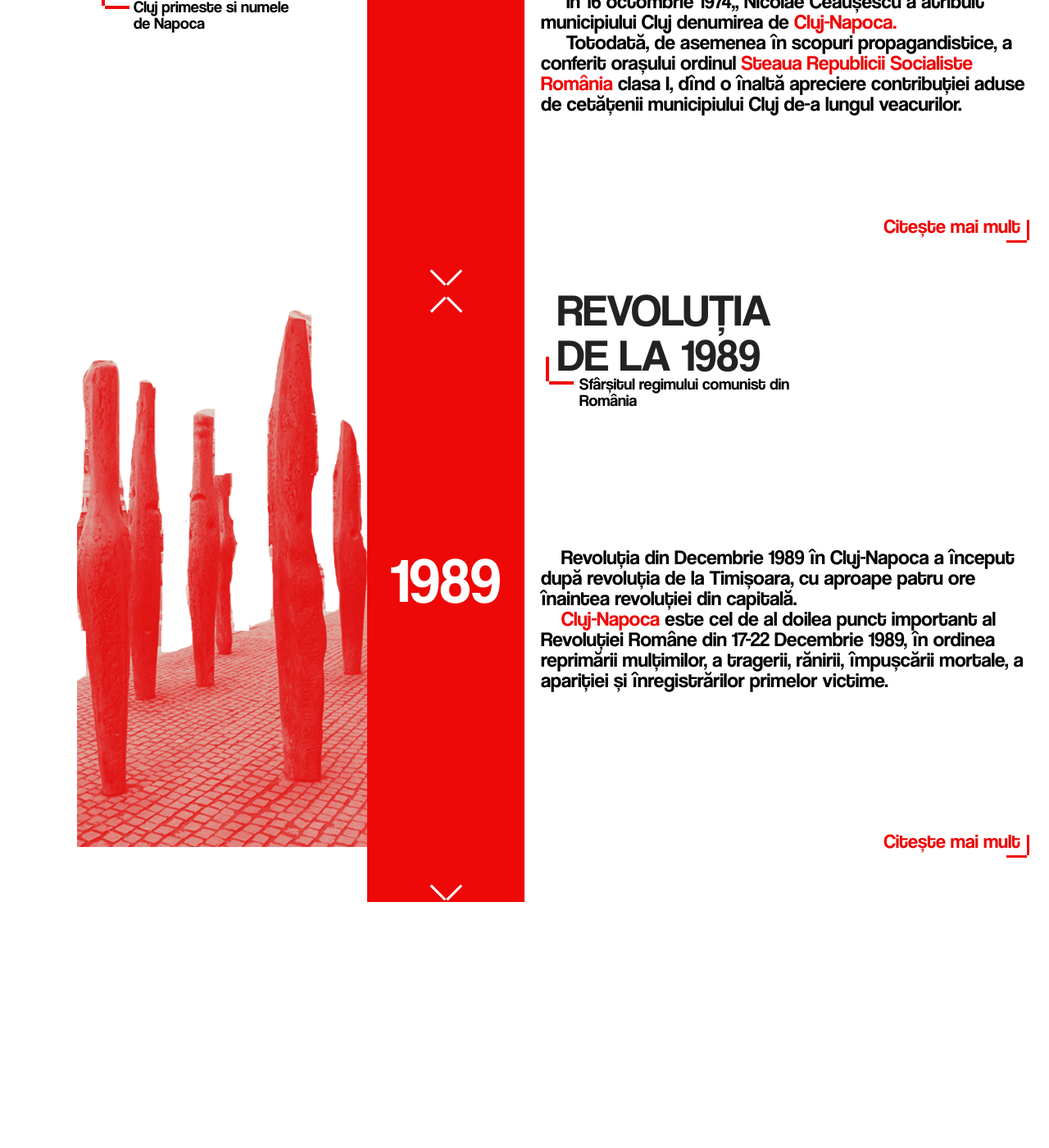
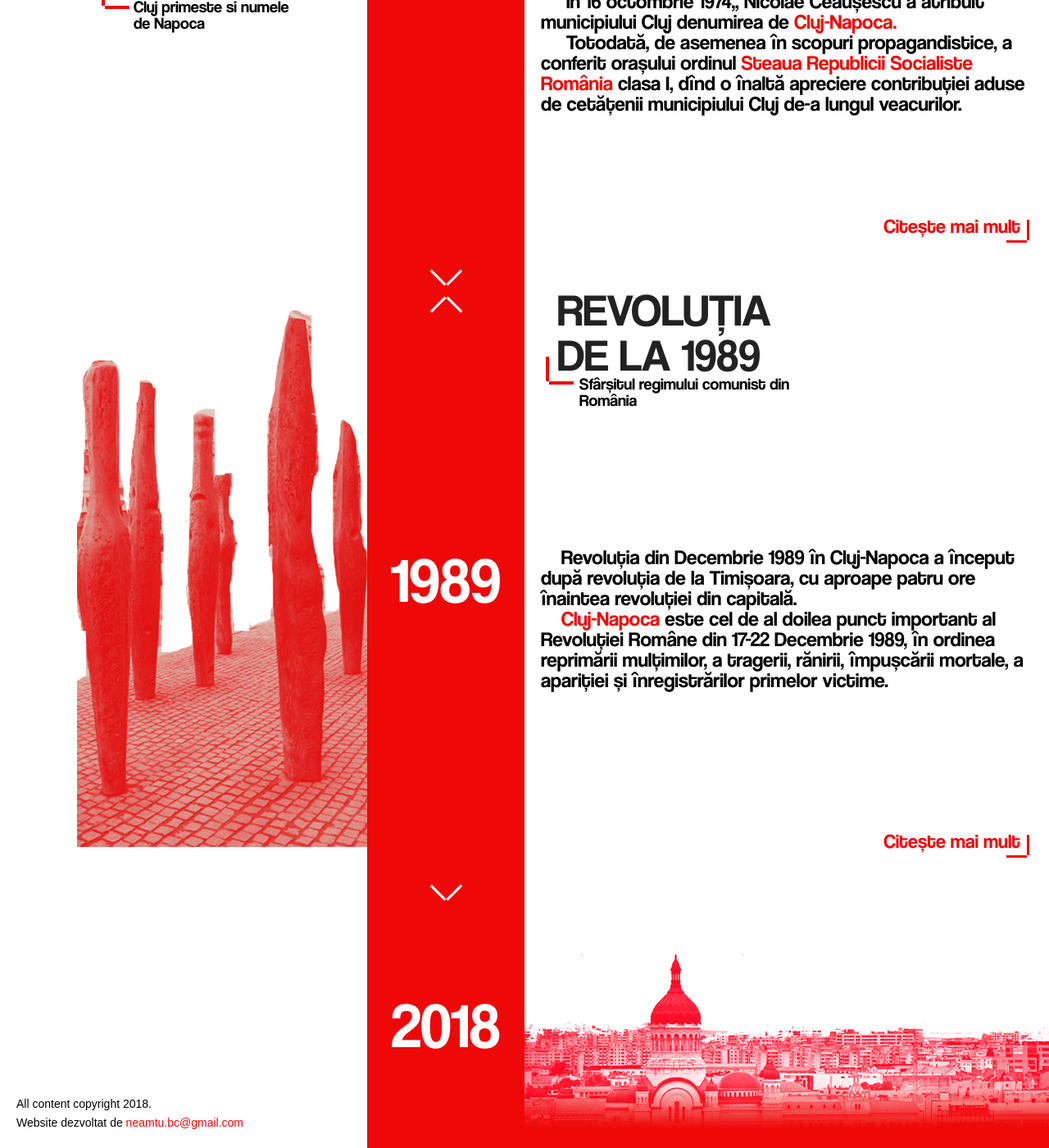
Before and after one commit to neamtuBC/istoria-clujului, a Jekyll site: the page built from index.html, in a window 1280 px wide and 1400 px high, scrolled down 18900 px. Shown: the whole window at 82% size. Built offline with Jekyll 4.4.1, drawn with Linux system fonts in a browser that asks for light colours; before the commit the page ends 20001 px from its top, so only the background shows below that.

Commit message:
-footer section

```diff
--- /dev/null
+++ b/_includes/footer.html
@@ -0,0 +1,17 @@
+<footer id="footer">
+  <div class="leftSection">
+    <p>All content copyright 2018.</br> Website dezvoltat de
+      <a href="mailto:neamtu.bc@gmail.com">neamtu.bc@gmail.com</a>
+    </p>
+  </div>
+  <div class="midleSection article">
+    <div class="yearWrap">
+      <h2>2018</h2>
+    </div>
+  </div>
+  <div class="rightSection">
+    <!-- <img src="./assets/img/footer-img.png" alt="footer image"> -->
+    <div class="image-footer">
+    </div>
+  </div>
+</footer>
--- a/assets/css/3-modules/_-modules-index.sass
+++ b/assets/css/3-modules/_-modules-index.sass
@@ -1,3 +1,4 @@
 @import 'columns'
 @import 'header'
 @import 'section'
+@import 'footer'
--- a/assets/css/3-modules/columns.sass
+++ b/assets/css/3-modules/_columns.sass
@@ -70,6 +70,10 @@
     flex-direction: column
     justify-content: space-between
     align-items: center
+
+    &::last-child
+      .arrow
+        display: none
 
     .yearWrap
       text-align: center
--- /dev/null
+++ b/assets/css/3-modules/_footer.sass
@@ -0,0 +1,45 @@
+footer
+  height: 300px
+  display: flex
+  .leftSection
+    display: flex
+    align-items: flex-end
+    p
+      display: block
+      font-family: "Fira Sans", sans-serif
+      color: black
+      padding-left: 20px
+
+      a
+        color: $myRed
+
+  .midleSection
+    &.article
+      align-items: center
+      justify-content: space-around
+
+  .rightSection
+    position: relative
+    img
+      position: absolute
+      right: 0px
+      max-width: 200%
+
+    .image-footer
+      width: 100%
+      background:
+        image: url(../img/footer-img.png)
+        position: center bottom
+        size: contain
+        repeat: no-repeat
+
+@media (max-width: 720px)
+  .leftSection
+    p
+      padding-left: 10px
+      font-size: 10px
+      margin-bottom: 10px
+  // background:
+  //   image: url(../img/footer-img.png)
+  //   position: center top
+  //   size: cover
--- a/index.html
+++ b/index.html
@@ -14,6 +14,7 @@
 
     {% include header.html %}
     {% include sections.html %}
+    {% include footer.html %}
 
     <script src="assets/js/jquery-2.1.4.min.js"></script>
     <script src="assets/js/functions.js" type="text/javascript"></script>
```
Also changed, not shown: _posts/2017-01-26-section.md (+1 -1 lines), assets/img/footer-img.png (added), assets/img/footer2.png (added).
